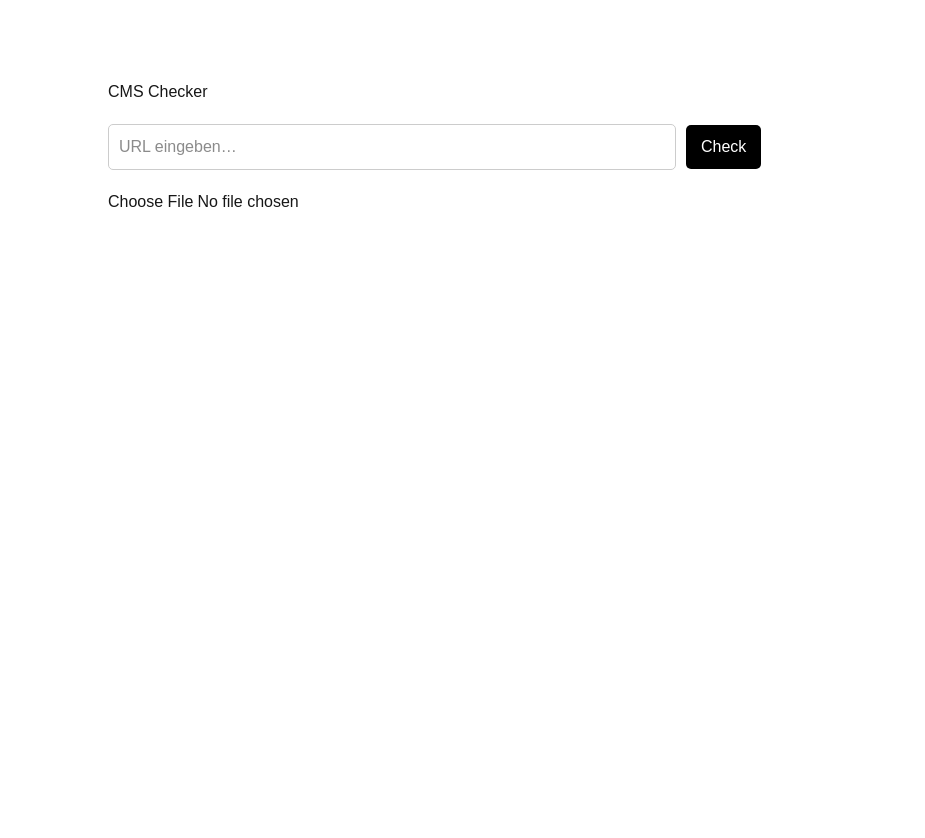
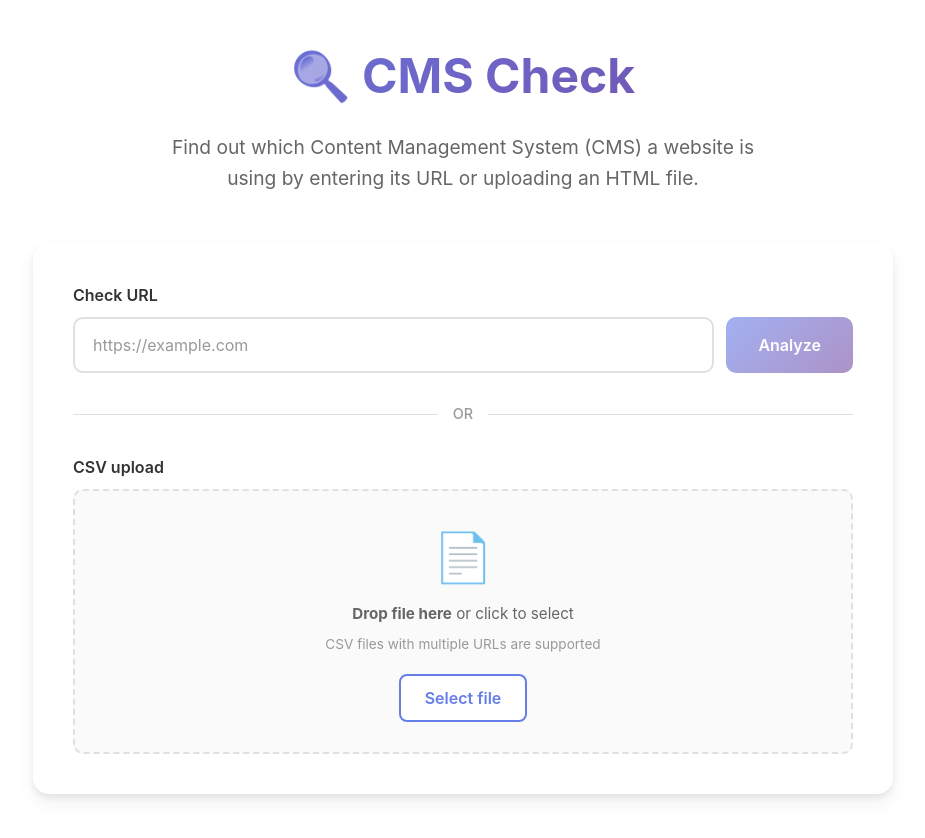
Before and after one commit to Jori2000/web-cms-checker, a Next.js app: page / in a window 1280 px wide. Shown: the top 838 px of the page, without its empty margins (177-1102 px from the left). Before the commit the page ends 800 px from the top, so only its background shows below. Built offline with nearby package versions, Linux system fonts and the light colour scheme.

Commit message:
Improve UI

```diff
--- a/app/page.tsx
+++ b/app/page.tsx
@@ -7,10 +7,69 @@ import FileUpload from "@/components/FileUpload";
 import ResultBox from "@/components/ResultBox";
 
 const Container = styled.div`
-  max-width: 750px;
-  margin: 60px auto;
-  padding: 20px;
-  font-family: sans-serif;
+  max-width: 900px;
+  margin: 0 auto;
+  padding: 40px 20px;
+  font-family: -apple-system, BlinkMacSystemFont, "Segoe UI", Roboto, "Helvetica Neue", Arial, sans-serif;
+`;
+
+const Header = styled.header`
+  text-align: center;
+  margin-bottom: 50px;
+`;
+
+const Title = styled.h1`
+  font-size: 3rem;
+  font-weight: 700;
+  margin: 0 0 20px 0;
+  background: linear-gradient(135deg, #667eea 0%, #764ba2 100%);
+  -webkit-background-clip: text;
+  -webkit-text-fill-color: transparent;
+  background-clip: text;
+`;
+
+const Subtitle = styled.p`
+  font-size: 1.2rem;
+  color: #666;
+  max-width: 600px;
+  margin: 0 auto;
+  line-height: 1.6;
+`;
+
+const Card = styled.div`
+  background: white;
+  border-radius: 16px;
+  padding: 40px;
+  box-shadow: 0 4px 6px rgba(0, 0, 0, 0.07), 0 10px 20px rgba(0, 0, 0, 0.05);
+  margin-bottom: 30px;
+`;
+
+const Divider = styled.div`
+  display: flex;
+  align-items: center;
+  text-align: center;
+  margin: 30px 0;
+
+  &::before,
+  &::after {
+    content: '';
+    flex: 1;
+    border-bottom: 1px solid #e0e0e0;
+  }
+
+  &::before {
+    margin-right: 15px;
+  }
+
+  &::after {
+    margin-left: 15px;
+  }
+
+  span {
+    color: #999;
+    font-size: 0.9rem;
+    font-weight: 500;
+  }
 `;
 
 export default function Home() {
@@ -18,9 +77,23 @@ export default function Home() {
 
   return (
     <Container>
-      <h1>CMS Checker</h1>
-      <UrlInput onResult={setResult} />
-      <FileUpload onResult={setResult} />
+      <Header>
+        <Title>🔍 CMS Check</Title>
+        <Subtitle>
+          Find out which Content Management System (CMS) a website is using by entering its URL or uploading an HTML file.
+        </Subtitle>
+      </Header>
+
+      <Card>
+        <UrlInput onResult={setResult} />
+
+        <Divider>
+          <span>OR</span>
+        </Divider>
+
+        <FileUpload onResult={setResult} />
+      </Card>
+
       <ResultBox data={result} />
     </Container>
   );
--- a/components/FileUpload.tsx
+++ b/components/FileUpload.tsx
@@ -1,13 +1,91 @@
 "use client";
 
 import styled from "styled-components";
+import { useState, useRef } from "react";
 
 const Box = styled.div`
-  margin: 20px 0;
+  margin-top: 10px;
+`;
+
+const Label = styled.label`
+  display: block;
+  font-weight: 600;
+  margin-bottom: 10px;
+  color: #333;
+  font-size: 1rem;
+`;
+
+const UploadArea = styled.div<{ $isDragging: boolean }>`
+  border: 2px dashed ${props => props.$isDragging ? '#667eea' : '#e0e0e0'};
+  border-radius: 10px;
+  padding: 30px;
+  text-align: center;
+  background: ${props => props.$isDragging ? 'rgba(102, 126, 234, 0.05)' : '#fafafa'};
+  transition: all 0.2s ease;
+  cursor: pointer;
+
+  &:hover {
+    border-color: #667eea;
+    background: rgba(102, 126, 234, 0.05);
+  }
+`;
+
+const HiddenInput = styled.input`
+  display: none;
+`;
+
+const UploadIcon = styled.div`
+  font-size: 3rem;
+  margin-bottom: 10px;
+`;
+
+const UploadText = styled.p`
+  color: #666;
+  margin: 8px 0;
+  font-size: 0.95rem;
+`;
+
+const UploadButton = styled.button`
+  margin-top: 12px;
+  padding: 10px 24px;
+  border-radius: 8px;
+  background: white;
+  color: #667eea;
+  font-weight: 600;
+  cursor: pointer;
+  border: 2px solid #667eea;
+  transition: all 0.2s ease;
+
+  &:hover {
+    background: #667eea;
+    color: white;
+  }
+`;
+
+const FileName = styled.div`
+  margin-top: 15px;
+  padding: 12px;
+  background: #e8f5e9;
+  border-radius: 8px;
+  color: #2e7d32;
+  font-weight: 500;
+  display: flex;
+  align-items: center;
+  justify-content: center;
+  gap: 8px;
 `;
 
 export default function FileUpload({ onResult }: { onResult: (d: any) => void }) {
+  const [isDragging, setIsDragging] = useState(false);
+  const [selectedFile, setSelectedFile] = useState<string | null>(null);
+  const [loading, setLoading] = useState(false);
+  const fileInputRef = useRef<HTMLInputElement>(null);
+
   const handleCSV = async (file: File) => {
+    setSelectedFile(file.name);
+    setLoading(true);
+
+    try {
       const text = await file.text();
 
       const res = await fetch("/api/detect", {
@@ -16,15 +94,80 @@ export default function FileUpload({ onResult }: { onResult: (d: any) => void })
       });
 
       onResult(await res.json());
+    } catch (error) {
+      console.error("Error:", error);
+    } finally {
+      setLoading(false);
+    }
+  };
+
+  const handleDragOver = (e: React.DragEvent) => {
+    e.preventDefault();
+    setIsDragging(true);
+  };
+
+  const handleDragLeave = (e: React.DragEvent) => {
+    e.preventDefault();
+    setIsDragging(false);
+  };
+
+  const handleDrop = (e: React.DragEvent) => {
+    e.preventDefault();
+    setIsDragging(false);
+
+    const files = e.dataTransfer.files;
+    if (files.length > 0 && files[0].name.endsWith('.csv')) {
+      handleCSV(files[0]);
+    }
+  };
+
+  const handleClick = () => {
+    fileInputRef.current?.click();
+  };
+
+  const handleFileSelect = (e: React.ChangeEvent<HTMLInputElement>) => {
+    if (e.target.files && e.target.files.length > 0) {
+      handleCSV(e.target.files[0]);
+    }
   };
 
   return (
     <Box>
-      <input
+      <Label>CSV upload</Label>
+      <UploadArea
+        $isDragging={isDragging}
+        onDragOver={handleDragOver}
+        onDragLeave={handleDragLeave}
+        onDrop={handleDrop}
+        onClick={handleClick}
+      >
+        <UploadIcon>📄</UploadIcon>
+        <UploadText>
+          <strong>Drop file here</strong> or click to select
+        </UploadText>
+        <UploadText style={{ fontSize: '0.85rem', color: '#999' }}>
+          CSV files with multiple URLs are supported
+        </UploadText>
+        <UploadButton type="button">
+          Select file
+        </UploadButton>
+        <HiddenInput
+          ref={fileInputRef}
           type="file"
           accept=".csv"
-        onChange={(e) => e.target.files && handleCSV(e.target.files[0])}
+          onChange={handleFileSelect}
         />
+      </UploadArea>
+      {loading && (
+        <FileName>
+          ⏳ Analyzing {selectedFile}...
+        </FileName>
+      )}
+      {selectedFile && !loading && (
+        <FileName>
+          ✅ {selectedFile} successfully analyzed
+        </FileName>
+      )}
     </Box>
   );
 }
--- a/components/UrlInput.tsx
+++ b/components/UrlInput.tsx
@@ -4,45 +4,114 @@ import styled from "styled-components";
 import { useState } from "react";
 
 const Box = styled.div`
-  margin: 20px 0;
+  margin-bottom: 10px;
+`;
+
+const Label = styled.label`
+  display: block;
+  font-weight: 600;
+  margin-bottom: 10px;
+  color: #333;
+  font-size: 1rem;
+`;
+
+const InputWrapper = styled.div`
+  display: flex;
+  gap: 12px;
+  align-items: stretch;
 `;
 
 const Input = styled.input`
-  padding: 10px;
-  width: 80%;
-  border-radius: 5px;
-  border: 1px solid #ccc;
+  flex: 1;
+  padding: 14px 18px;
+  border-radius: 10px;
+  border: 2px solid #e0e0e0;
+  font-size: 1rem;
+  transition: all 0.2s ease;
+
+  &:focus {
+    outline: none;
+    border-color: #667eea;
+    box-shadow: 0 0 0 3px rgba(102, 126, 234, 0.1);
+  }
+
+  &::placeholder {
+    color: #999;
+  }
 `;
 
 const Button = styled.button`
-  padding: 10px 15px;
-  margin-left: 10px;
-  border-radius: 5px;
-  background: black;
+  padding: 14px 32px;
+  border-radius: 10px;
+  background: linear-gradient(135deg, #667eea 0%, #764ba2 100%);
   color: white;
+  font-weight: 600;
+  font-size: 1rem;
   cursor: pointer;
+  border: none;
+  transition: all 0.2s ease;
+  white-space: nowrap;
+
+  &:hover {
+    transform: translateY(-2px);
+    box-shadow: 0 6px 20px rgba(102, 126, 234, 0.4);
+  }
+
+  &:active {
+    transform: translateY(0);
+  }
+
+  &:disabled {
+    opacity: 0.6;
+    cursor: not-allowed;
+    transform: none;
+  }
 `;
 
 export default function UrlInput({ onResult }: { onResult: (d: any) => void }) {
   const [url, setUrl] = useState("");
+  const [loading, setLoading] = useState(false);
 
   const handleCheck = async () => {
+    if (!url.trim()) return;
+
+    setLoading(true);
+    try {
       const res = await fetch("/api/detect", {
         method: "POST",
         body: JSON.stringify({ url }),
       });
 
       onResult(await res.json());
+    } catch (error) {
+      console.error("Error:", error);
+    } finally {
+      setLoading(false);
+    }
+  };
+
+  const handleKeyPress = (e: React.KeyboardEvent) => {
+    if (e.key === "Enter") {
+      handleCheck();
+    }
   };
 
   return (
     <Box>
+      <Label>Check URL</Label>
+      <InputWrapper>
         <Input
-        placeholder="URL eingeben…"
+          type="url"
+          placeholder="https://example.com"
           value={url}
           onChange={(e) => setUrl(e.target.value)}
+          onKeyPress={handleKeyPress}
+          disabled={loading}
         />
-      <Button onClick={handleCheck}>Check</Button>
+        <Button onClick={handleCheck} disabled={loading || !url.trim()}>
+          {loading ? "Checking..." : "Analyze"}
+        </Button>
+      </InputWrapper>
     </Box>
   );
 }
--- a/utils/detectCMS.ts
+++ b/utils/detectCMS.ts
@@ -65,43 +65,43 @@ export function detectAll(html: string, headers: Record<string, string>) {
       regex: /wp-content|wp-includes/i,
       cms: "WordPress",
       score: 80,
-      reason: "WordPress-Dateipfade gefunden"
+      reason: "WordPress-path found"
     },
     shopify_cdn: {
       regex: /cdn\.shopify\.com|Shopify.theme|storefront/i,
       cms: "Shopify",
       score: 80,
-      reason: "Shopify CDN gefunden"
+      reason: "Shopify CDN found"
     },
     wix: {
       regex: /wixsite|static\.wixstatic\.com/i,
       cms: "Wix",
       score: 80,
-      reason: "Wix-typische Assets gefunden"
+      reason: "Wix-specific assets found"
     },
     drupal: {
       regex: /drupal-settings-json/i,
       cms: "Drupal",
       score: 70,
-      reason: "Drupal Settings gefunden"
+      reason: "Drupal Settings found"
     },
     typo3: {
       regex: /typo3/i,
       cms: "Typo3",
       score: 60,
-      reason: "Typo3 Hinweise gefunden"
+      reason: "Typo3 found"
     },
     squarespace: {
       regex: /squarespace\.com|static1\.squarespace/i,
       cms: "Squarespace",
       score: 70,
-      reason: "Squarespace Assets gefunden"
+      reason: "Squarespace Assets found"
     },
     webflow: {
       regex: /webflow\.js|w\-nav/i,
       cms: "Webflow",
       score: 70,
-      reason: "Webflow Patterns gefunden"
+      reason: "Webflow Patterns found"
     }
   };
 
@@ -115,7 +115,7 @@ export function detectAll(html: string, headers: Record<string, string>) {
   // --------------------------------------
   // 4. FALLBACK: JAVASCRIPT FRAMEWORK SIGNATURES
   // --------------------------------------
-  if (/__NEXT_DATA__/.test(html)) addResult("Next.js (kein klassisches CMS)", 30, "Next.js JSON Payload");
+  if (/__NEXT_DATA__/.test(html)) addResult("Next.js (not a traditional CMS)", 30, "Next.js JSON Payload");
   if (/<div id=["']__nuxt/.test(html)) addResult("Nuxt.js", 30, "Nuxt Root Element");
 
   // --------------------------------------
@@ -125,7 +125,7 @@ export function detectAll(html: string, headers: Record<string, string>) {
     return {
       cms: "Unbekannt",
       confidence: 0,
-      reasons: ["Keine Muster gefunden"]
+      reasons: ["No CMS indicators found"]
     };
   }
 
```
Lines whose indentation alone changed are shown as unchanged.
